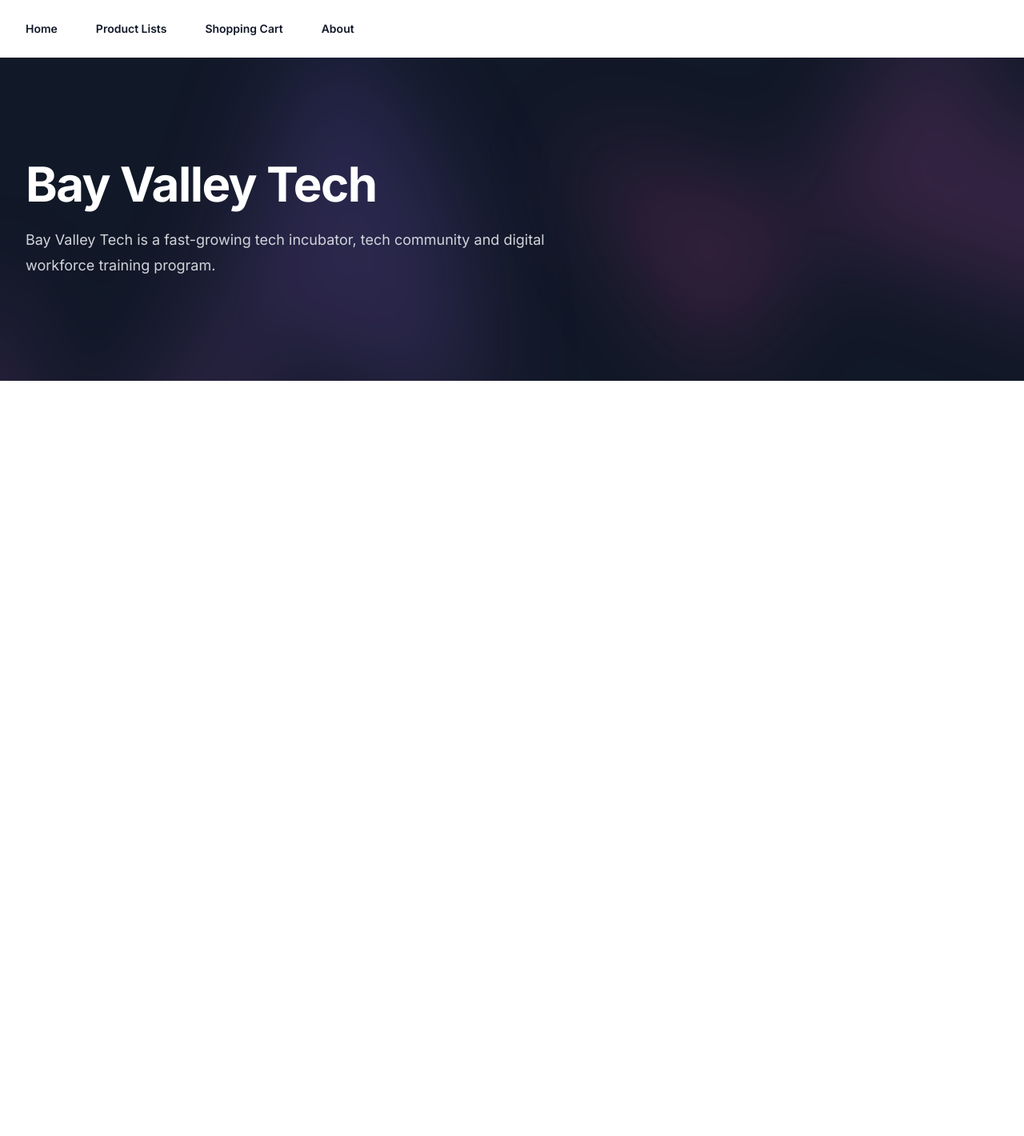
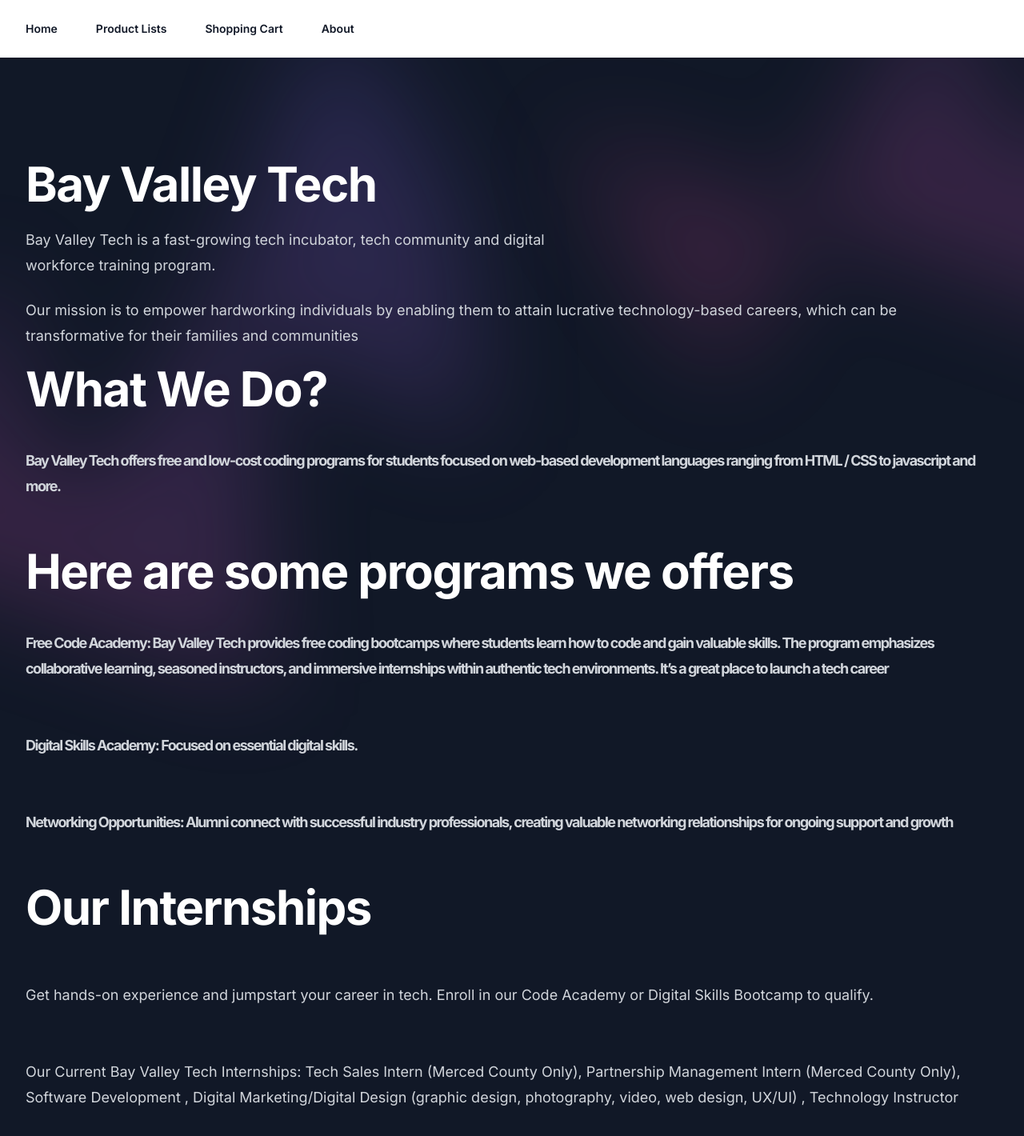
Before and after one commit to Bay-Valley-Tech-Code-Academy/UI-Tool-Kit, a Next.js app: page /about in a window 1280 px wide. Shown: the top 1420 px of the page at 80% size. Before the commit the page ends 800 px from the top, so only its background shows below. Built offline with nearby package versions, Linux system fonts and the light colour scheme.

Commit message:
About page done

```diff
--- a/src/app/about/page.js
+++ b/src/app/about/page.js
@@ -27,14 +27,68 @@ export default function Example() {
           className="aspect-[1097/845] w-[68.5625rem] bg-gradient-to-tr from-[#ff4694] to-[#776fff] opacity-20"
         />
       </div>
-      <div className="mx-auto max-w-7xl px-6 lg:px-8">
+      <div className=" mx-auto max-w-7xl px-6 lg:px-8">
         <div className="mx-auto max-w-2xl lg:mx-0">
           <h2 className="text-4xl font-bold tracking-tight text-white sm:text-6xl">Bay Valley Tech</h2>
           <p className="mt-6 text-lg leading-8 text-gray-300">
           Bay Valley Tech is a fast-growing tech incubator, tech community and digital workforce training program.
           </p>
         </div>
+
+        <p className="mt-6 text-lg leading-8 text-gray-300 gap-5">
+               Our mission is to empower hardworking individuals by enabling them to attain lucrative technology-based careers,
+               which can be transformative for their families and communities
+        </p>
+
+            <div className ="justify-evenly" >
+                    <h3 className=" flex flex-col py-5 text-4xl font-bold tracking-tight text-white sm:text-6xl ">
+                      What We Do?
+
+                        <p className=" flex flex-col py-5  mt-6 text-lg leading-8 text-gray-300 gap-5">
+                             Bay Valley Tech offers free and low-cost coding programs for students focused on web-based development languages ranging from HTML / CSS to javascript and more.
+                        </p>
+                    </h3>
+            </div>
+
+                <div>
+                    <h4 h3 className=" flex flex-col py-5  text-4xl font-bold tracking-tight text-white sm:text-6xl ">
+                        Here are some programs we offers
+
+                        <p className=" flex flex-col py-5 mt-6 text-lg leading-8 text-gray-300 ">
+                           Free Code Academy: Bay Valley Tech provides free coding bootcamps where students learn how to code and gain valuable skills. The program emphasizes collaborative learning, seasoned instructors, and immersive internships within authentic tech environments.
+                           It’s a great place to launch a tech career
+                        </p>
+
+                        <p className=" flex flex-col py-5 mt-6 text-lg leading-8 text-gray-300 ">
+                        Digital Skills Academy: Focused on essential digital skills.
+                        </p>
+
+                        <p className=" flex flex-col py-5 mt-6 text-lg leading-8 text-gray-300 ">
+                        Networking Opportunities: Alumni connect with successful industry professionals, creating valuable networking relationships for ongoing support and growth
+                        </p>
+
+                    </h4>
+
+                    <h4 h3 className=" flex flex-col py-5  text-4xl font-bold tracking-tight text-white sm:text-6xl ">
+                        Our Internships
+                    </h4>
+
+                        <p className=" flex flex-col py-5 mt-6 text-lg leading-8 text-gray-300 ">
+                        Get hands-on experience and jumpstart your career in tech. Enroll in our Code Academy or Digital Skills Bootcamp to qualify.
+                        </p>
+
+                        <p className=" flex flex-col py-5 mt-6  text-lg leading-8 text-gray-300 ">
+                       Our  Current Bay Valley Tech Internships:  Tech Sales Intern (Merced County Only), Partnership Management Intern (Merced County Only), Software Development
+, Digital Marketing/Digital Design (graphic design, photography, video, web design, UX/UI)
+, Technology Instructor
+                        </p>
+
+                </div>
+
       </div>
+
+
+
     </div>
   )
 }
```
